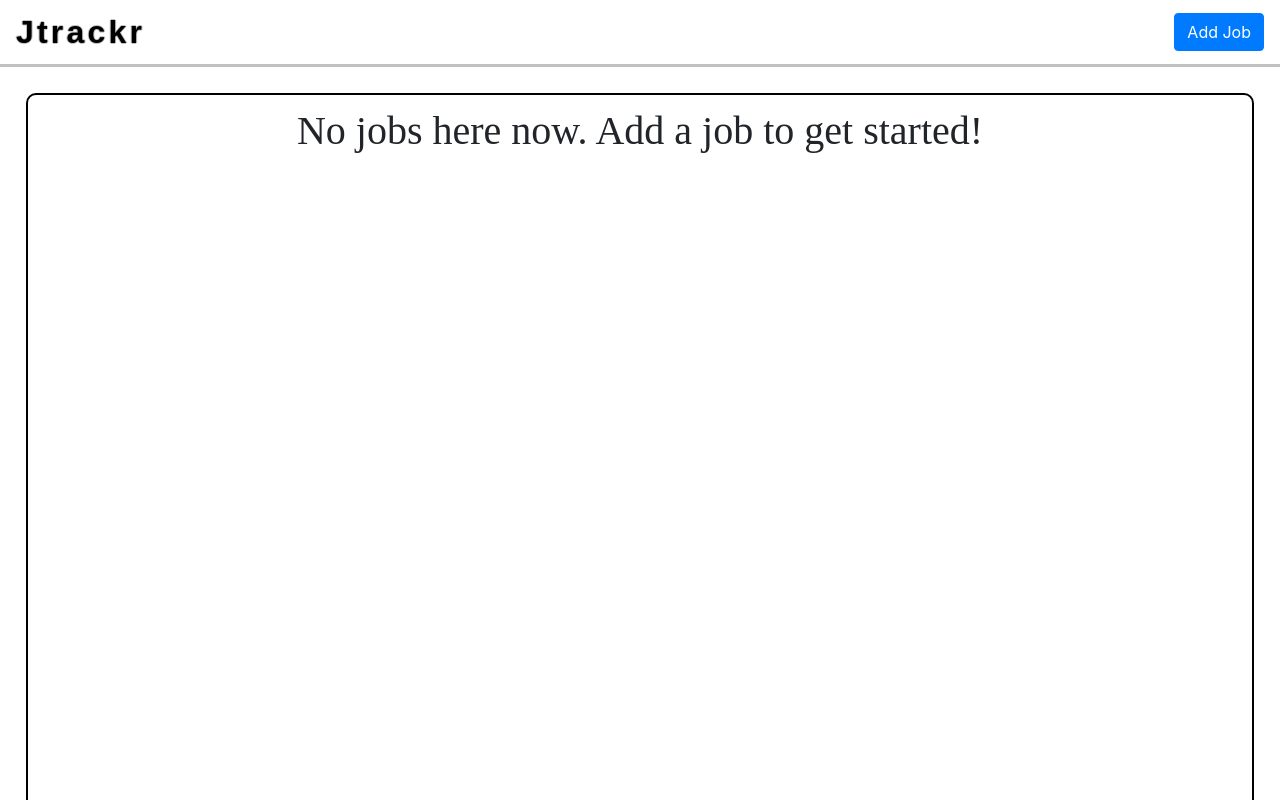
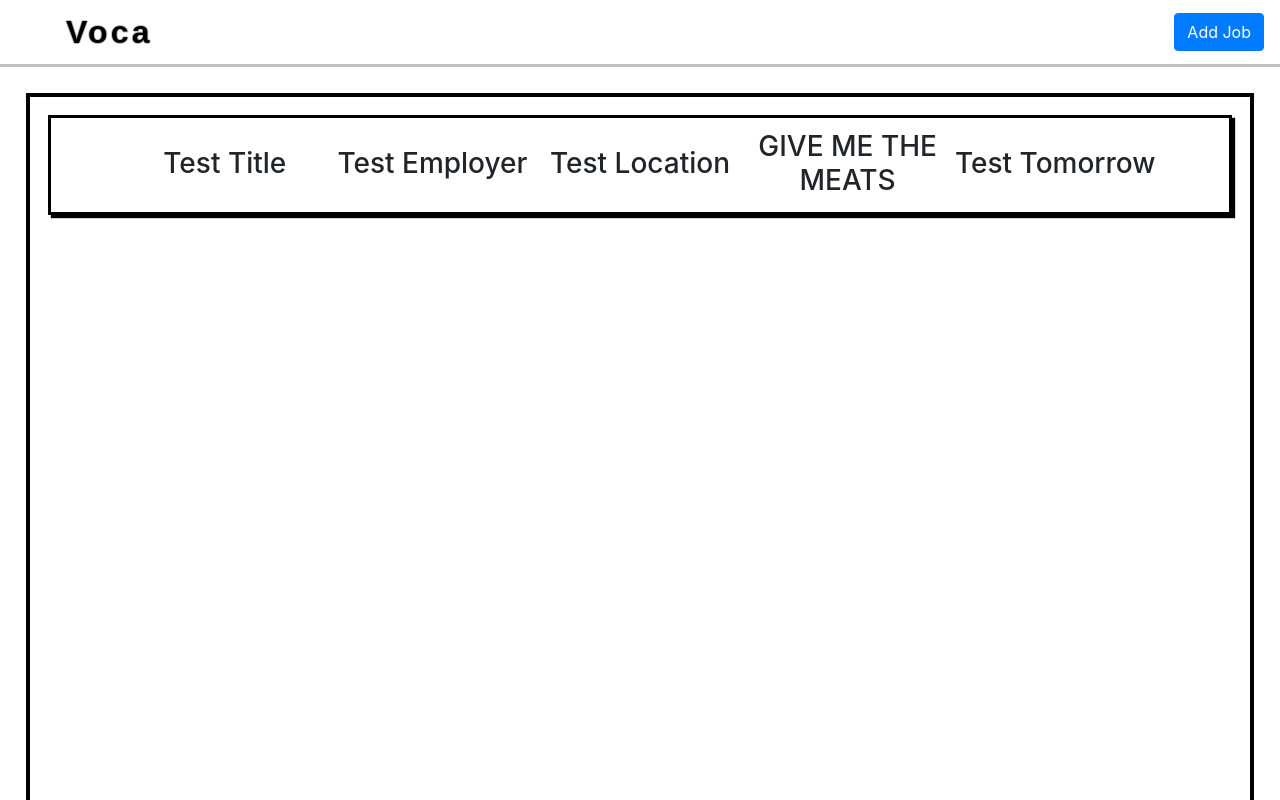
Before and after one commit to kevin-salamon/Voca, a React (Create React App) app in the folder http/web/client/: page / in a window 1280 px wide. Shown: the top 800 px of the page. Built offline with nearby package versions, Linux system fonts and the light colour scheme.

Commit message:
added basic component for job list

```diff
--- a/http/web/client/src/Homepage.js
+++ b/http/web/client/src/Homepage.js
@@ -2,6 +2,7 @@ import React from 'react';
 import "./style.css";
 import { saveJob, getSavedJobs, removeJob } from "./utils/API";
 import JobModal from "./components/JobModal";
+import JobRow from "./components/JobRow.js";
 
 class Homepage extends React.Component {
 
@@ -14,11 +15,17 @@ class Homepage extends React.Component {
       return (
         <div>
           <nav className="navbar my-nav">
-            <div className="nav-title">Jtrackr</div>
+            <div className="nav-title">Voca</div>
             <JobModal />
           </nav>
           <div className="job-area text-center">
-            <h1 className="empty-jobs">No jobs here now. Add a job to get started!</h1>
+            <JobRow
+            title="Test Title"
+            employer="Test Employer"
+            location="Test Location"
+            notes="GIVE ME THE MEATS"
+            followup="Test Tomorrow"
+            />
           </div>
         </div>
       );
--- a/http/web/client/src/components/JobModal.js
+++ b/http/web/client/src/components/JobModal.js
@@ -45,7 +45,7 @@ function JobModal(props) {
 
         <Modal show={show} onHide={handleClose}>
                 <Modal.Header closeButton>
-                    <Modal.Title style={{fontFamily: "monospace", fontSize: "30px"}}>Add Dish:</Modal.Title>
+                    <Modal.Title style={{fontFamily: "monospace", fontSize: "30px"}}>Add Job:</Modal.Title>
                 </Modal.Header>
                 <Modal.Body>
                     <form>
--- /dev/null
+++ b/http/web/client/src/components/JobRow.js
@@ -0,0 +1,17 @@
+import React from 'react';
+import "../style.css";
+import { removeJob } from "../utils/API";
+
+const JobRow = (props) => {
+    return (
+        <div className="job-row">
+            <h3 className="job-item">{props.title}</h3>
+            <h3 className="job-item">{props.employer}</h3>
+            <h3 className="job-item">{props.location}</h3>
+            <h3 className="job-item">{props.notes}</h3>
+            <h3 className="job-item">{props.followup}</h3>
+        </div>
+    );
+}
+
+export default JobRow;
--- a/http/web/client/src/style.css
+++ b/http/web/client/src/style.css
@@ -11,13 +11,13 @@
     letter-spacing: 0.1em;
     font-weight: bold;
     color: black;
+    margin-left: 4%;
 }
 
 .job-area {
     display: flex;
     justify-content: center;
-    border: 2px solid black;
-    border-radius: 10px;
+    border: 4px solid black;
     overflow: auto;
     height: 900px;
     padding: 1%;
@@ -30,3 +30,21 @@
     size: 3em;
     text-align: center;
 }
+
+.job-row {
+    display: flex;
+    flex-direction: row;
+    flex-wrap: wrap;
+    padding: 1%;
+    width: 100%;
+    height: 100px;
+    border: 3px solid black;
+    margin: 0.5%;
+    align-items: center;
+    justify-content: center;
+    box-shadow: 3px 3px 1px black;
+}
+
+.job-item {
+    width: 18%;
+}
```
